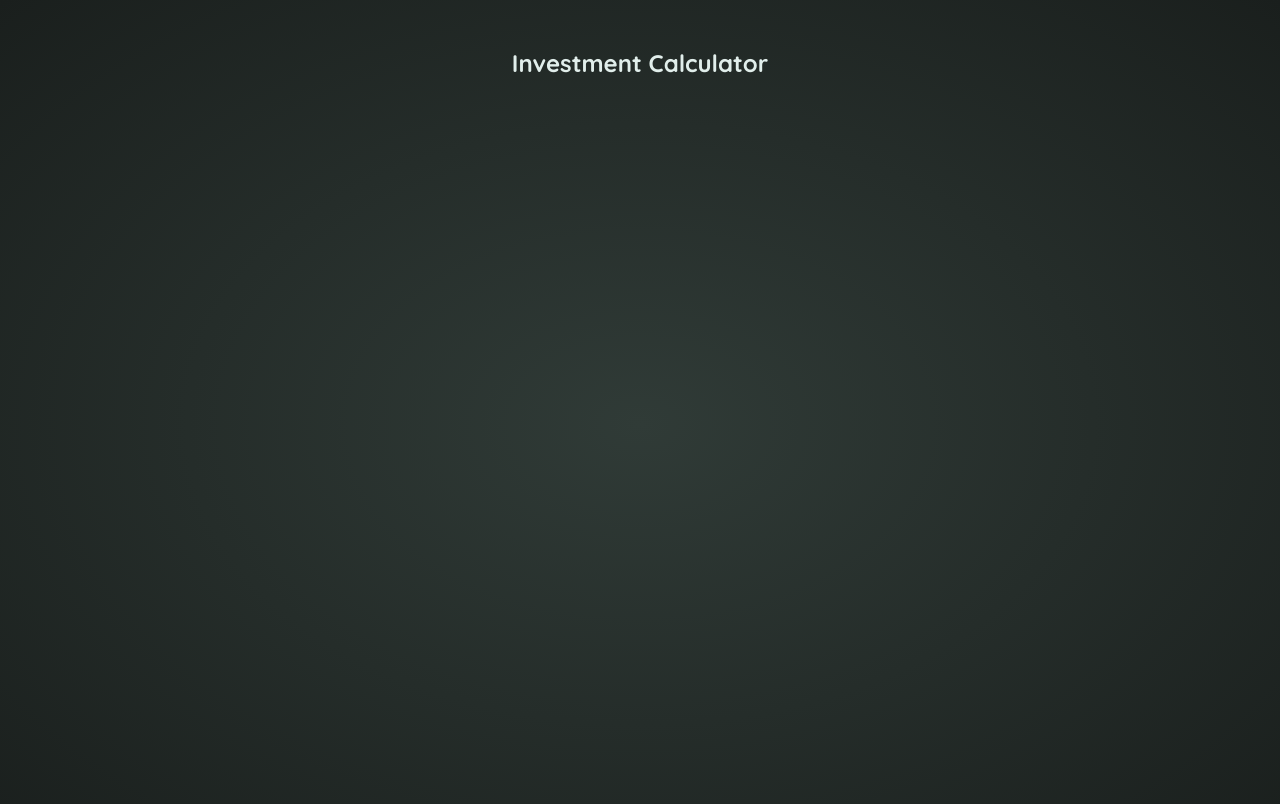
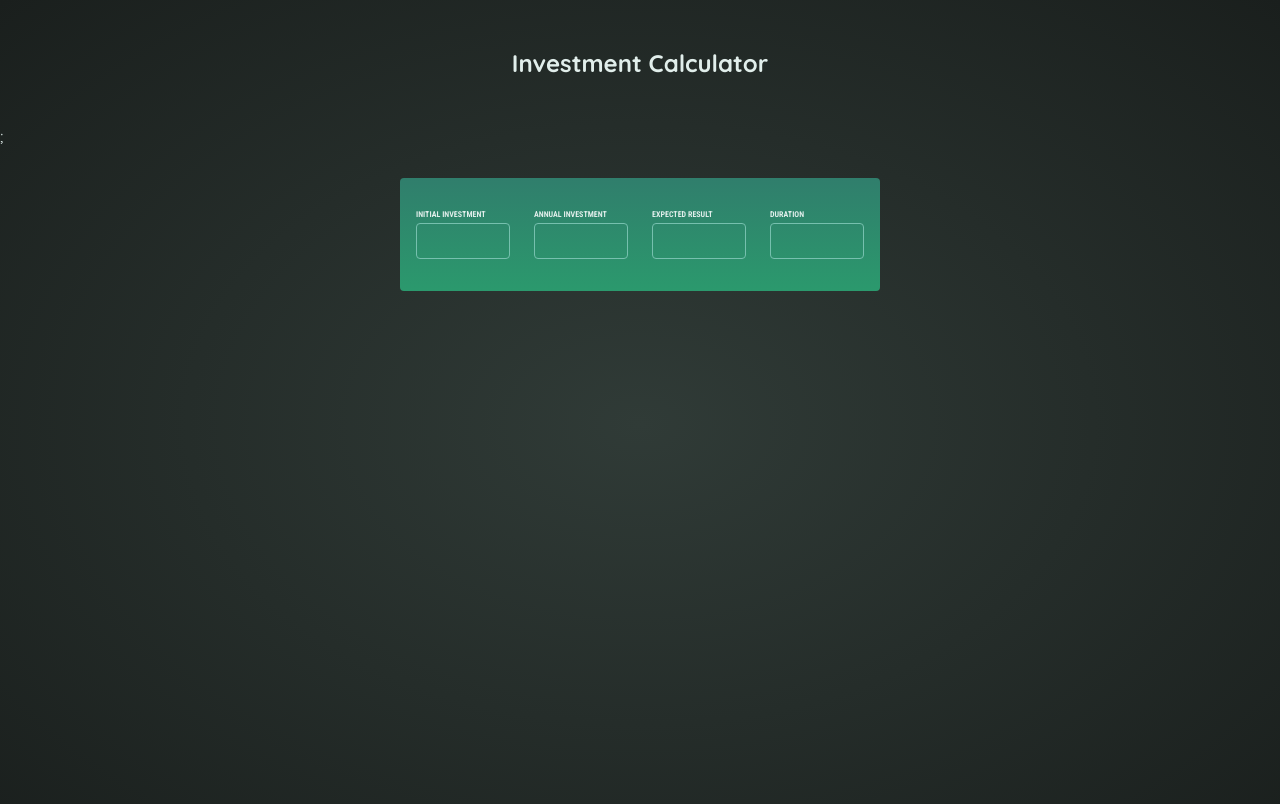
Before and after one commit to duraanos/investment-calculator, a React (Vite) app: page / in a window 1280 px wide. Shown: the top 804 px of the page. Built offline with nearby package versions, Linux system fonts and the light colour scheme.

Commit message:
Add the UserInput component to the root component

```diff
--- a/src/App.jsx
+++ b/src/App.jsx
@@ -1,7 +1,13 @@
 import Header from './components/Header.jsx';
+import UserInput from './components/UserInput.jsx';
 
 function App() {
-  return <Header />;
+  return (
+    <>
+      <Header />;
+      <UserInput />
+    </>
+  );
 }
 
 export default App;
```
